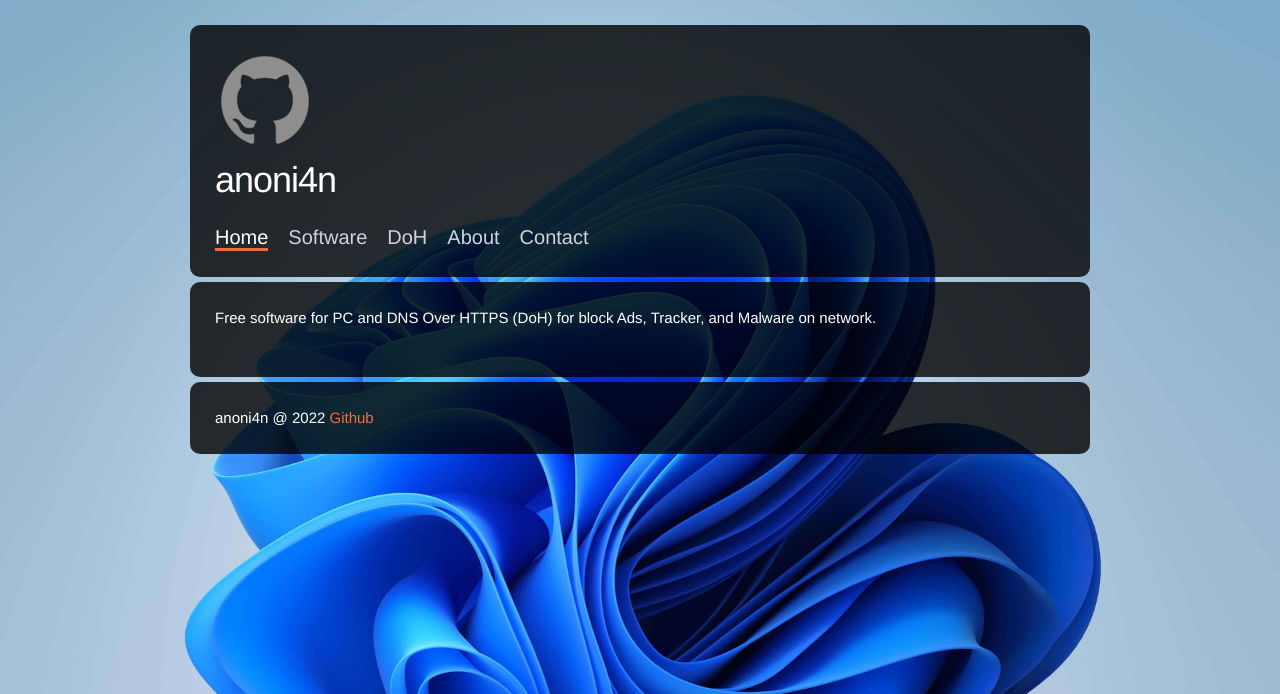
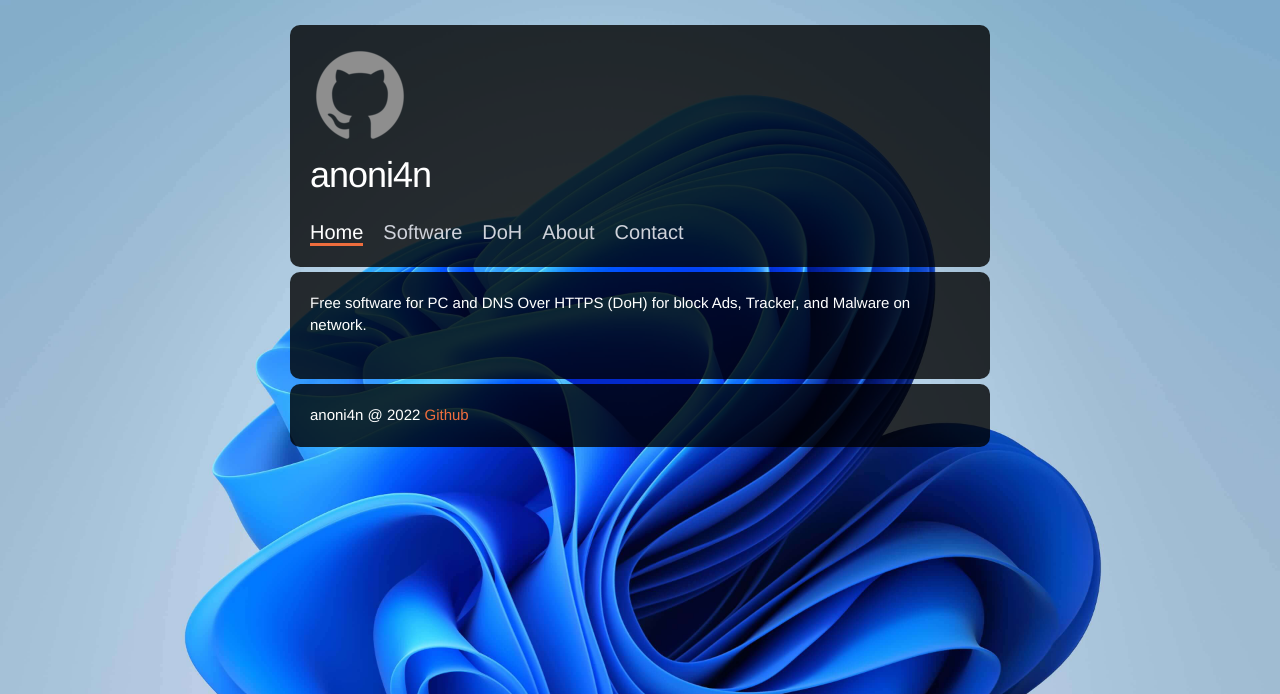
Before and after one commit to anoni4n/anoni4n.github.io, a PHP site: page / in a window 1280 px wide. Shown: the top 694 px of the page. Run offline with PHP 8.4, Linux system fonts and the light colour scheme.

Commit message:
Update style.css

```diff
--- a/style.css
+++ b/style.css
@@ -97,12 +97,12 @@ html {
   background-size:cover;
 }
 body {
-  max-width:900px;
+  max-width:700px;
   margin:25px auto;
 }
 header, #content, footer {
   background: rgba(0,0,0,.8);
-  padding:25px;
+  padding:20px;
   color:#FFFFFF;
   border-radius:10px;
   margin-top:5px
```
